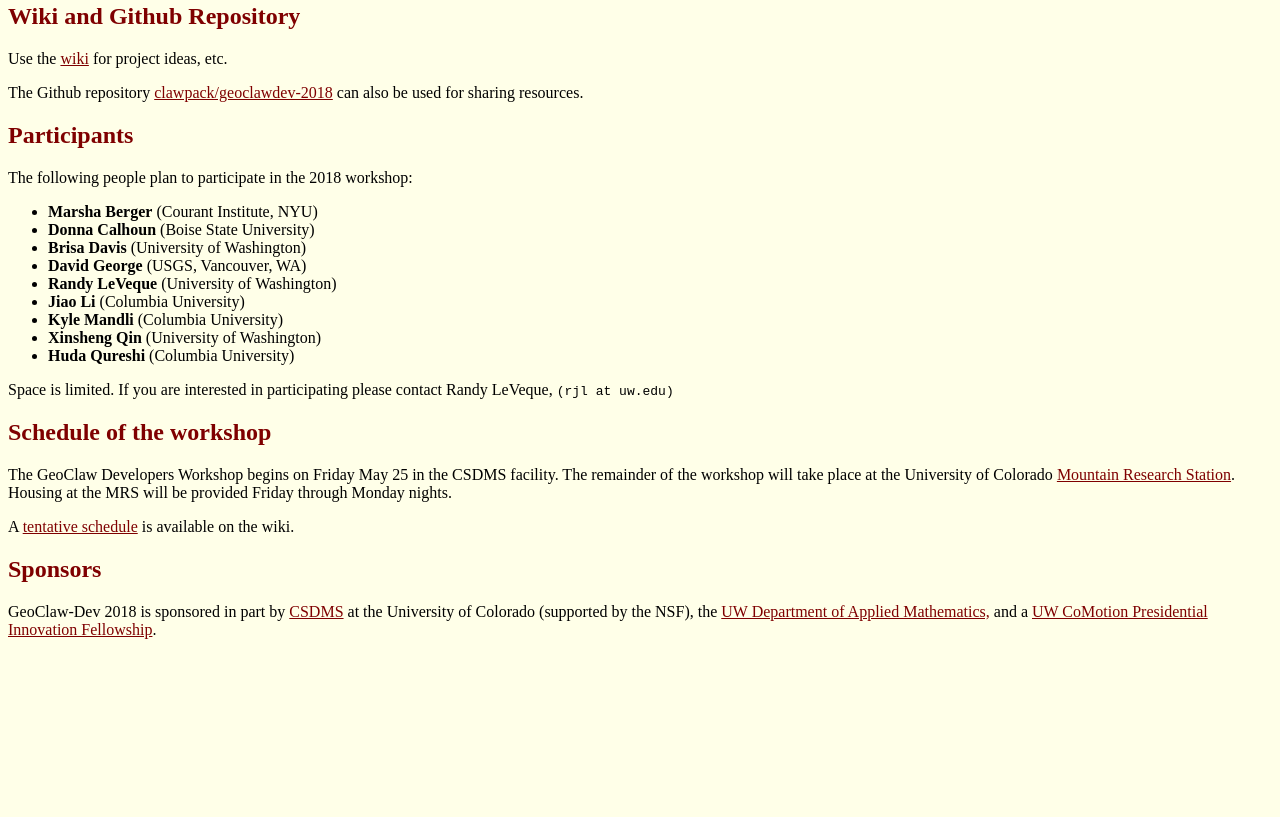
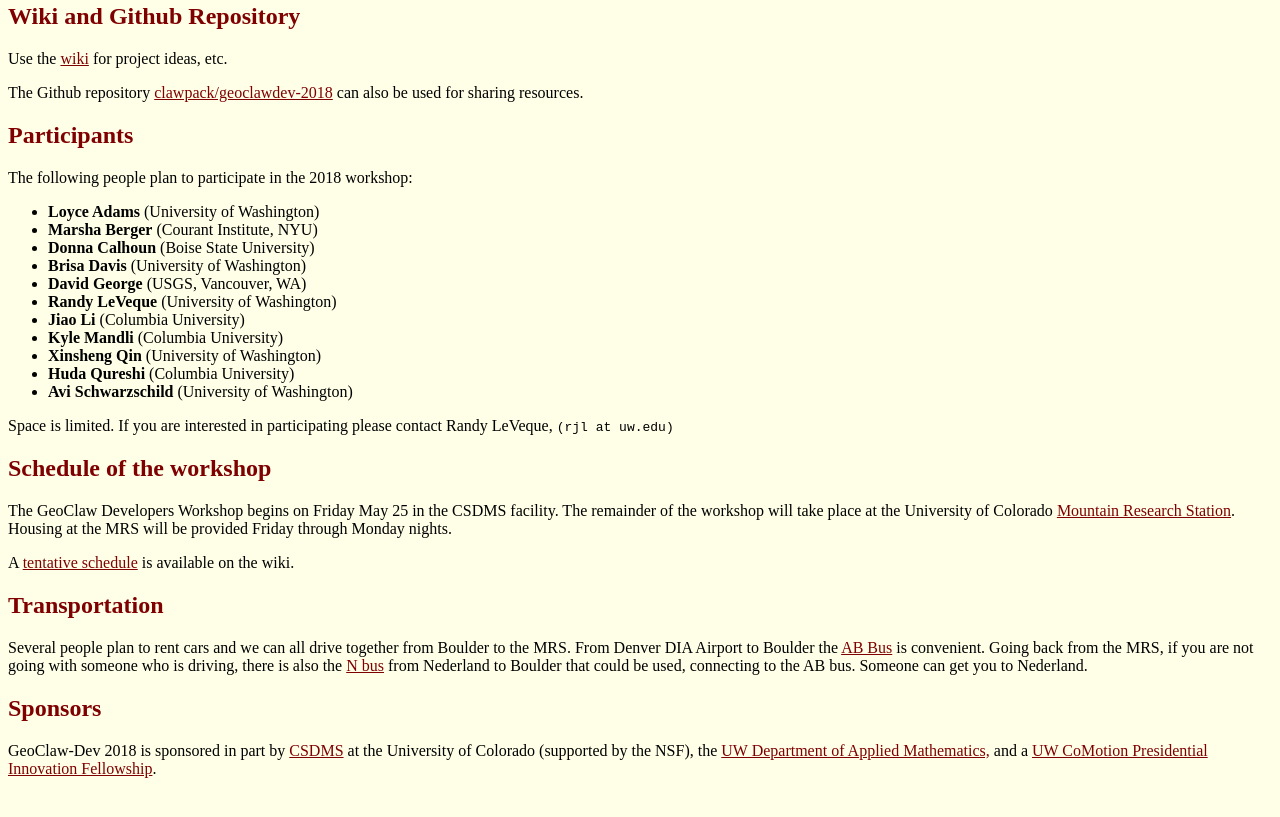
Before and after one commit to clawpack/geoclawdev-2018, a plain HTML site: page index.html in a window 1280 px wide. Shown: the part 407-1224 px from the top of the page. Before the commit the page ends 1096 px from the top, so only its background shows below. Drawn offline with Linux system fonts and the light colour scheme.

Commit message:
bus info

```diff
--- a/index.html
+++ b/index.html
@@ -49,6 +49,7 @@ Meeting</a> (May 22-24).
       <h2><font color="#7F0000">Participants</font></h2>
       The following people plan to participate in the 2018 workshop:
       <ul>
+        <li><b>Loyce Adams</b> (University of Washington)</li>
         <li><b>Marsha Berger</b> (Courant Institute, NYU)</li>
         <li><b>Donna Calhoun</b> (Boise State University)</li>
         <li><b>Brisa Davis</b> (University of Washington)</li>
@@ -58,6 +59,7 @@ Meeting</a> (May 22-24).
         <li><b>Kyle Mandli</b> (Columbia University)</li>
         <li><b>Xinsheng Qin</b> (University of Washington)</li>
         <li><b>Huda Qureshi</b> (Columbia University)</li>
+        <li><b>Avi Schwarzschild</b> (University of Washington)</li>
       </ul>
 
       <p>
@@ -77,6 +79,19 @@ Housing at the MRS will be provided Friday through Monday nights.
 A <a href="https://github.com/clawpack/geoclawdev-2018/wiki/Schedule">tentative schedule</a> is available on the wiki.
 
     <br>
+    <h2><font color="#7F0000">Transportation</font></h2>
+Several people plan to rent cars and we can all drive together from Boulder
+to the MRS. From Denver DIA Airport to Boulder the
+<a
+href="http://www3.rtd-denver.com/schedules/getSchedule.action?runboardId=2431&routeId=AB&routeType=9&&direction=W-Bound&serviceType=3#direction">AB
+Bus</a> is convenient.  Going back from the MRS, if you are not going with
+someone who is driving, there is also the
+<a
+href="http://www3.rtd-denver.com/schedules/getSchedule.action?routeId=N">
+N bus</a> from Nederland to Boulder that could be used, connecting to the AB
+bus.   Someone can get you to Nederland.
+
+    <br>
     <h2><font color="#7F0000">Sponsors</font></h2>
     GeoClaw-Dev 2018 is sponsored in part by
     <a href="https://csdms.colorado.edu/wiki/Main_Page">CSDMS</a> at the
```
